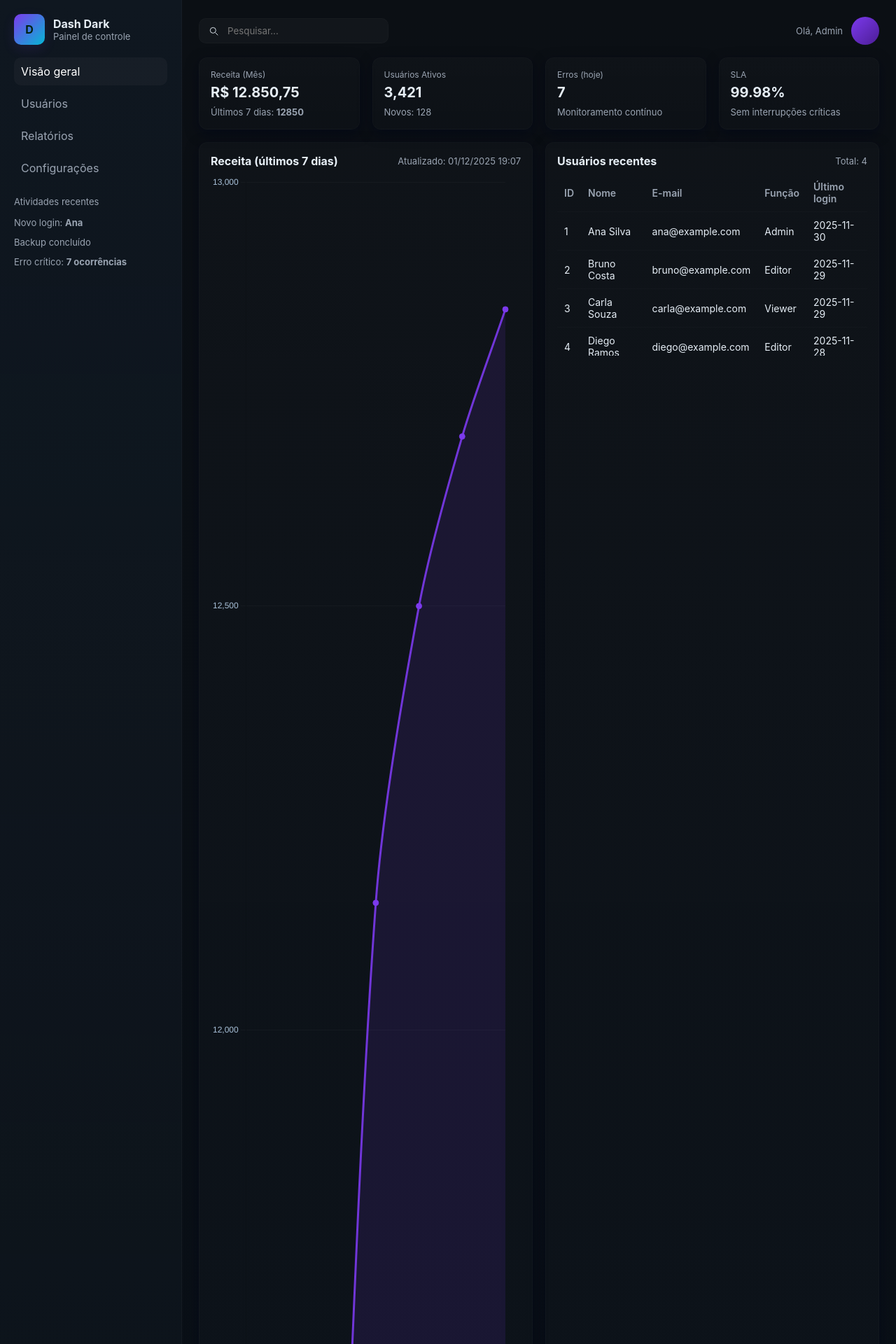
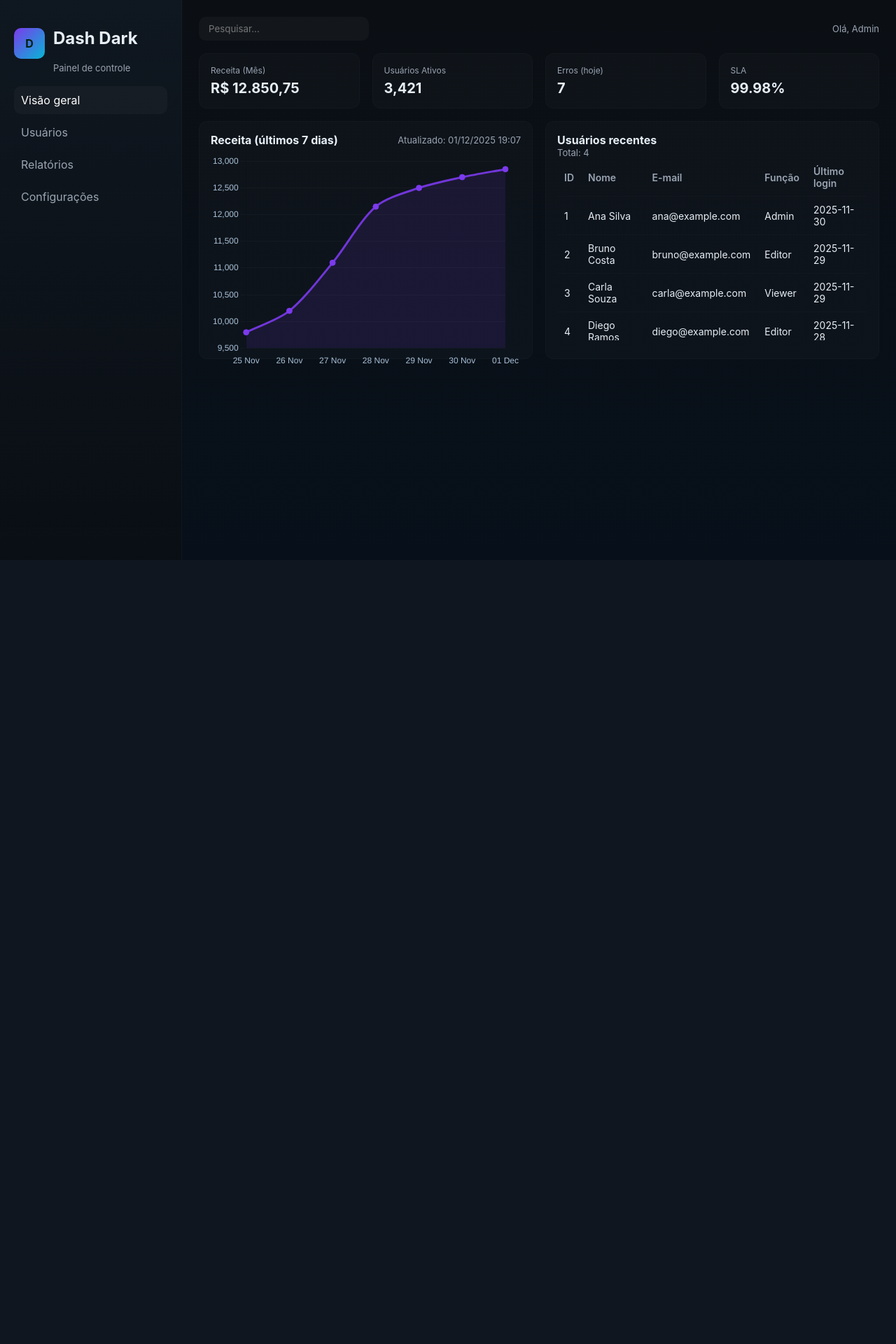
Before and after one commit to Jotace07/JCpad, a PHP site: page /Views/dashboard.php in a window 1280 px wide. Shown: the top 1920 px of the page at 70% size. After the commit the page ends 519 px from the top, so only its background shows below. Run offline with PHP 8.4, Linux system fonts and the light colour scheme.

Commit message:
Dashboard updated

```diff
--- a/Views/dashboard.php
+++ b/Views/dashboard.php
@@ -1,9 +1,6 @@
 <?php
 // dashboard_dark.php
-// Single-file PHP dashboard with dark theme
-// Como usar: coloque este arquivo em um servidor PHP (ex: /var/www/html/) e abra no navegador.
 
-// --- Dados de exemplo (substitua pelos seus dados reais) ---
 $metrics = [
     'revenue' => 12850.75,
     'active_users' => 3421,
@@ -11,7 +8,6 @@ $metrics = [
     'errors' => 7,
 ];
 
-// Série temporal para gráfico (últimos 7 dias)
 $last7 = [
     ['day' => date('d M', strtotime('-6 days')), 'value' => 9800],
     ['day' => date('d M', strtotime('-5 days')), 'value' => 10200],
@@ -22,7 +18,6 @@ $last7 = [
     ['day' => date('d M'), 'value' => 12850],
 ];
 
-// Tabela de usuários exemplo
 $users = [
     ['id' => 1, 'name' => 'Ana Silva', 'email' => 'ana@example.com', 'role' => 'Admin', 'last_login' => '2025-11-30'],
     ['id' => 2, 'name' => 'Bruno Costa', 'email' => 'bruno@example.com', 'role' => 'Editor', 'last_login' => '2025-11-29'],
@@ -30,7 +25,6 @@ $users = [
     ['id' => 4, 'name' => 'Diego Ramos', 'email' => 'diego@example.com', 'role' => 'Editor', 'last_login' => '2025-11-28'],
 ];
 
-// Função utilitária para formatar moeda
 function money($n) {
     return 'R$ ' . number_format($n, 2, ',', '.');
 }
@@ -43,7 +37,6 @@ function money($n) {
     <meta name="viewport" content="width=device-width,initial-scale=1">
     <title>Dashboard Dark — Demo</title>
 
-    <!-- Chart.js CDN -->
     <script src="https://cdn.jsdelivr.net/npm/chart.js"></script>
 
     <style>
@@ -51,62 +44,52 @@ function money($n) {
             --bg: #0b0f14;
             --panel: #0f1720;
             --muted: #9aa4b2;
-            --accent: #7c3aed; /* roxo suave */
-            --accent-2: #06b6d4; /* teal */
+            --accent: #7c3aed;
+            --accent-2: #06b6d4;
             --glass: rgba(255,255,255,0.03);
             --radius: 12px;
         }
-        *{box-sizing: border-box;font-family: Inter, ui-sans-serif, system-ui, -apple-system, "Segoe UI", Roboto, "Helvetica Neue", Arial}
+        *{box-sizing: border-box;font-family: Inter, ui-sans-serif, system-ui}
         body{margin:0;background:linear-gradient(180deg,var(--bg),#07101a);color:#e6eef6}
-        a{color:inherit}
 
-        /* Layout */
         .app{display:flex;min-height:100vh}
         .sidebar{width:260px;padding:20px;background:linear-gradient(180deg,var(--panel),rgba(10,14,18,0.7));border-right:1px solid rgba(255,255,255,0.03)}
         .main{flex:1;padding:24px}
 
         .brand{display:flex;align-items:center;gap:12px;margin-bottom:18px}
-        .logo{width:44px;height:44px;border-radius:10px;background:linear-gradient(135deg,var(--accent),var(--accent-2));display:flex;align-items:center;justify-content:center;font-weight:700;color:#021;box-shadow:0 6px 18px rgba(124,58,237,0.12)}
-        .brand h1{font-size:16px;margin:0}
-        .nav{margin-top:12px}
+        .logo{width:44px;height:44px;border-radius:10px;background:linear-gradient(135deg,var(--accent),var(--accent-2));display:flex;align-items:center;justify-content:center;font-weight:700;color:#021}
+
         .nav a{display:block;padding:10px;border-radius:10px;color:var(--muted);text-decoration:none;margin-bottom:6px}
         .nav a.active{background:var(--glass);color:#fff}
 
-        /* Header */
         .topbar{display:flex;justify-content:space-between;align-items:center;margin-bottom:18px}
-        .search{background:rgba(255,255,255,0.03);padding:8px 12px;border-radius:10px;display:flex;align-items:center;gap:10px;border:1px solid rgba(255,255,255,0.02)}
+        .search{background:rgba(255,255,255,0.03);padding:8px 12px;border-radius:10px;display:flex;gap:10px}
+
         input.search-input{background:transparent;border:none;outline:none;color:#cfe7ff}
 
-        /* Grid */
         .grid{display:grid;grid-template-columns:repeat(12,1fr);gap:18px}
         .col-3{grid-column:span 3}
         .col-4{grid-column:span 4}
         .col-6{grid-column:span 6}
-        .panel{background:linear-gradient(180deg,rgba(255,255,255,0.02),rgba(255,255,255,0.01));padding:16px;border-radius:var(--radius);box-shadow:0 6px 18px rgba(2,6,23,0.6);border:1px solid rgba(255,255,255,0.02)}
+
+        .panel{background:rgba(255,255,255,0.02);padding:16px;border-radius:var(--radius);border:1px solid rgba(255,255,255,0.02)}
 
         .metric{display:flex;flex-direction:column}
         .metric .title{font-size:12px;color:var(--muted)}
         .metric .value{font-size:20px;font-weight:700;margin-top:6px}
 
-        /* Table */
         table{width:100%;border-collapse:collapse}
         th,td{padding:10px;text-align:left;border-bottom:1px solid rgba(255,255,255,0.02);font-size:14px}
         th{color:var(--muted);font-weight:600}
 
-        /* responsive */
         @media (max-width:900px){
             .sidebar{display:none}
             .grid{grid-template-columns:repeat(6,1fr)}
-            .col-3{grid-column:span 6}
-            .col-4{grid-column:span 6}
-            .col-6{grid-column:span 6}
+            .col-3,.col-4,.col-6{grid-column:span 6}
         }
 
-        /* small helpers */
         .muted{color:var(--muted);font-size:13px}
-        .flex{display:flex;gap:12px;align-items:center}
         .spaced{display:flex;justify-content:space-between;align-items:center}
-        .kpi-icon{width:42px;height:42px;border-radius:10px;display:flex;align-items:center;justify-content:center;background:rgba(255,255,255,0.03)}
     </style>
 </head>
 <body>
@@ -125,36 +108,23 @@ function money($n) {
             <a href="#">Relatórios</a>
             <a href="#">Configurações</a>
         </nav>
-
-        <div style="margin-top:20px">
-            <div class="muted">Atividades recentes</div>
-            <ul style="padding-left:0;margin-top:8px;list-style:none">
-                <li class="muted" style="padding:6px 0">Novo login: <strong>Ana</strong></li>
-                <li class="muted" style="padding:6px 0">Backup concluído</li>
-                <li class="muted" style="padding:6px 0">Erro crítico: <strong>7 ocorrências</strong></li>
-            </ul>
-        </div>
     </aside>
 
     <main class="main">
+
         <div class="topbar">
             <div class="search">
-                <svg width="16" height="16" viewBox="0 0 24 24" fill="none" aria-hidden><path d="M21 21l-4.35-4.35" stroke="currentColor" stroke-width="1.4" stroke-linecap="round" stroke-linejoin="round"></path><circle cx="11" cy="11" r="6" stroke="currentColor" stroke-width="1.4"></circle></svg>
                 <input class="search-input" placeholder="Pesquisar..." />
             </div>
-            <div class="flex">
-                <div class="muted">Olá, Admin</div>
-                <div style="width:40px;height:40px;border-radius:50%;background:linear-gradient(135deg,var(--accent),#4c1d95)"></div>
-            </div>
+            <div class="muted">Olá, Admin</div>
         </div>
 
         <section class="grid">
-            <!-- KPIs -->
+
             <div class="col-3 panel">
                 <div class="metric">
                     <div class="title">Receita (Mês)</div>
                     <div class="value"><?= money($metrics['revenue']) ?></div>
-                    <div class="muted" style="margin-top:8px">Últimos 7 dias: <strong><?= end($last7)['value'] ?></strong></div>
                 </div>
             </div>
 
@@ -162,7 +132,6 @@ function money($n) {
                 <div class="metric">
                     <div class="title">Usuários Ativos</div>
                     <div class="value"><?= number_format($metrics['active_users']) ?></div>
-                    <div class="muted" style="margin-top:8px">Novos: <?= $metrics['new_signups'] ?></div>
                 </div>
             </div>
 
@@ -170,7 +139,6 @@ function money($n) {
                 <div class="metric">
                     <div class="title">Erros (hoje)</div>
                     <div class="value"><?= $metrics['errors'] ?></div>
-                    <div class="muted" style="margin-top:8px">Monitoramento contínuo</div>
                 </div>
             </div>
 
@@ -178,25 +146,23 @@ function money($n) {
                 <div class="metric">
                     <div class="title">SLA</div>
                     <div class="value">99.98%</div>
-                    <div class="muted" style="margin-top:8px">Sem interrupções críticas</div>
                 </div>
             </div>
 
-            <!-- Gráfico -->
-            <div class="col-6 panel">
+            <!-- 🎯 PAINEL DO GRÁFICO CORRIGIDO -->
+            <div class="col-6 panel" style="height:340px">
                 <div class="spaced" style="margin-bottom:10px">
                     <strong>Receita (últimos 7 dias)</strong>
                     <div class="muted">Atualizado: <?= date('d/m/Y H:i') ?></div>
                 </div>
-                <canvas id="chartRevenue" height="120"></canvas>
+
+                <!-- Canvas sem height infinito -->
+                <canvas id="chartRevenue" style="width:100%;height:100%;"></canvas>
             </div>
 
-            <!-- Usuários tabela -->
             <div class="col-6 panel">
-                <div style="display:flex;justify-content:space-between;align-items:center;margin-bottom:8px">
-                    <strong>Usuários recentes</strong>
-                    <div class="muted">Total: <?= count($users) ?></div>
-                </div>
+                <strong>Usuários recentes</strong>
+                <div class="muted">Total: <?= count($users) ?></div>
                 <div style="overflow:auto;max-height:260px">
                     <table>
                         <thead>
@@ -217,41 +183,18 @@ function money($n) {
                 </div>
             </div>
 
-            <!-- Small cards -->
-            <div class="col-4 panel">
-                <strong>Serviços</strong>
-                <div class="muted" style="margin-top:8px">Status geral: <strong>Operacional</strong></div>
-                <ul style="margin-top:12px;list-style:none;padding-left:0">
-                    <li class="muted" style="padding:6px 0">API: Up</li>
-                    <li class="muted" style="padding:6px 0">Banco: Up</li>
-                    <li class="muted" style="padding:6px 0">Fila: Up</li>
-                </ul>
-            </div>
-
-            <div class="col-4 panel">
-                <strong>Alertas</strong>
-                <div class="muted" style="margin-top:8px">Nenhum alerta crítico</div>
-            </div>
-
-            <div class="col-4 panel">
-                <strong>Configurações rápidas</strong>
-                <div style="margin-top:10px" class="muted">Tema: <strong>Dark</strong></div>
-            </div>
-
         </section>
-
     </main>
 </div>
 
 <script>
-// Dados passados para o JS via PHP
-const last7 = <?= json_encode($last7, JSON_HEX_TAG|JSON_HEX_AMP|JSON_HEX_APOS|JSON_HEX_QUOT) ?>;
+const last7 = <?= json_encode($last7) ?>;
 
 const labels = last7.map(x => x.day);
 const values = last7.map(x => x.value);
 
-// Chart.js config
 const ctx = document.getElementById('chartRevenue');
+
 new Chart(ctx, {
     type: 'line',
     data: {
@@ -270,13 +213,10 @@ new Chart(ctx, {
     options: {
         responsive: true,
         maintainAspectRatio: false,
-        plugins: {
-            legend: {display: false},
-            tooltip: {mode: 'index', intersect: false}
-        },
+        plugins: { legend: { display: false } },
         scales: {
-            x: {grid: {display:false}, ticks:{color:'#a8c0d8'}},
-            y: {grid: {color: 'rgba(255,255,255,0.03)'}, ticks:{color:'#a8c0d8'}}
+            x: { ticks:{ color:'#a8c0d8' }, grid:{ display:false } },
+            y: { ticks:{ color:'#a8c0d8' }, grid:{ color:'rgba(255,255,255,0.03)' } }
         }
     }
 });
```
Also changed, not shown: README.md.
